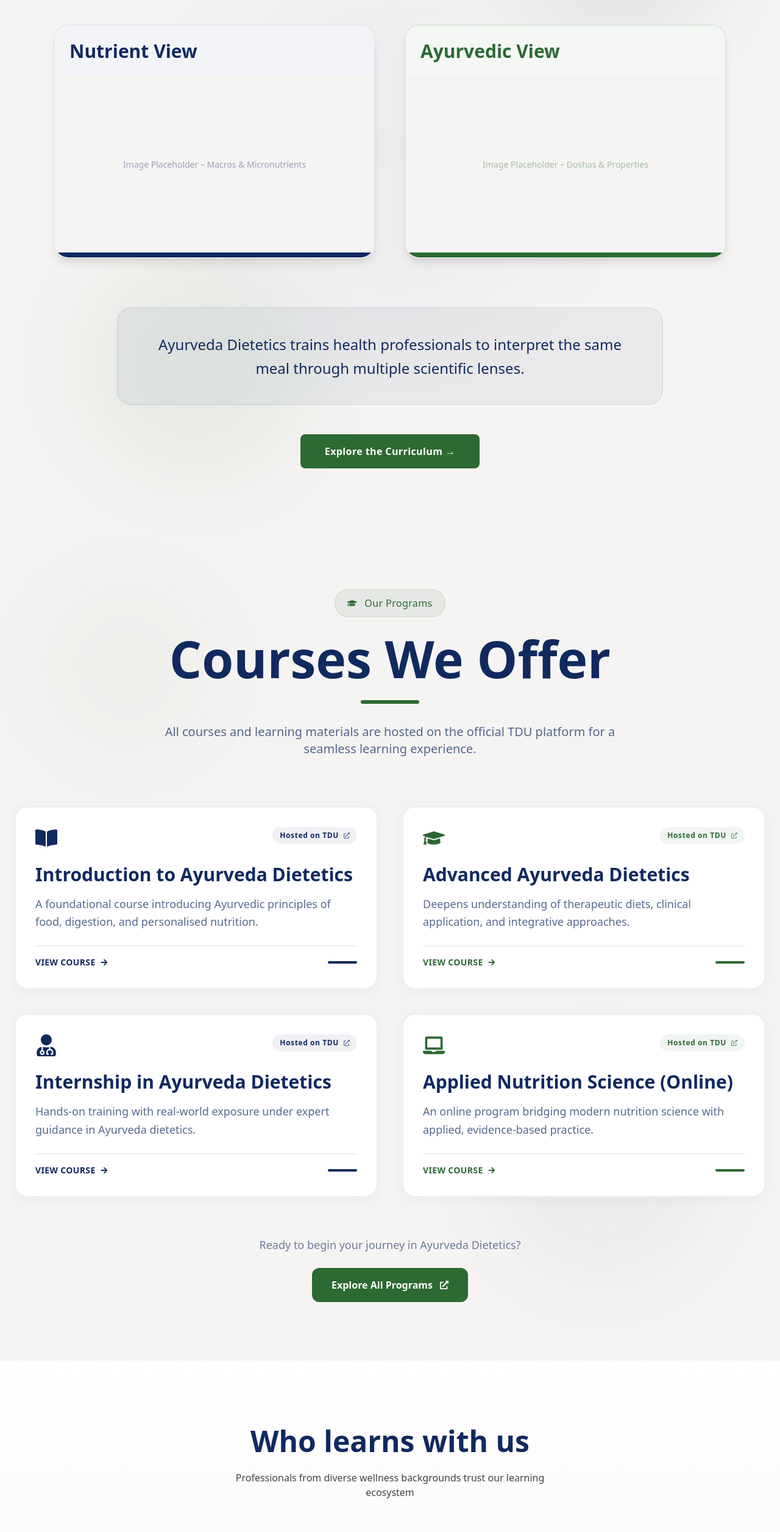
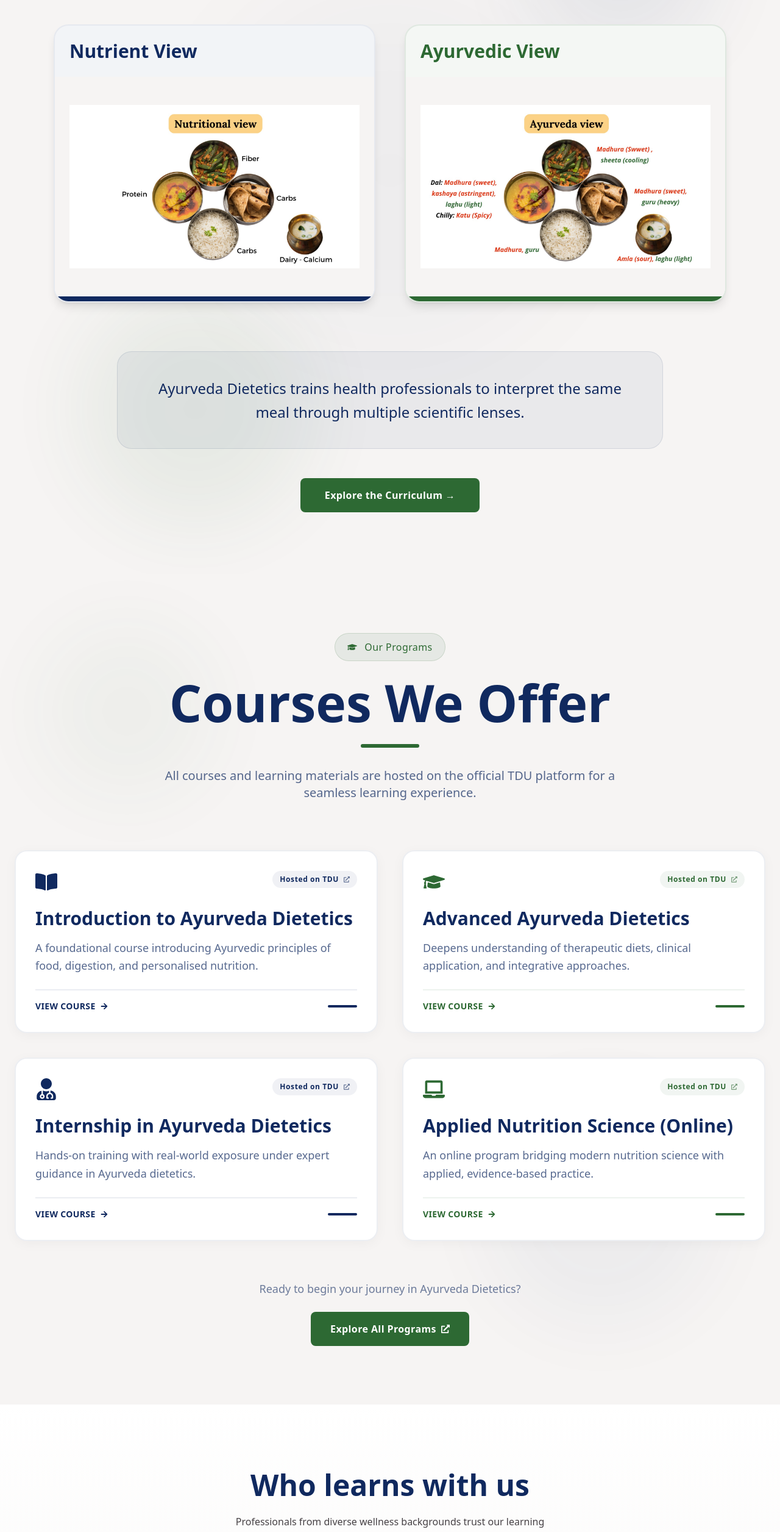
Before and after one commit to IT-Alliance-Tech/real-food, a Next.js app: page / in a window 1280 px wide. Shown: the part 2940-5452 px from the top of the page at 61% size. Built offline with nearby package versions, Linux system fonts and the light colour scheme.

Commit message:
Updated The Integrative Plate images and corrected buttons

```diff
--- a/src/components/homePage/coursesSection.js
+++ b/src/components/homePage/coursesSection.js
@@ -223,14 +223,26 @@ export default function CoursesSection() {
             href="https://www.tdu.edu.in"
             target="_blank"
             rel="noopener noreferrer"
-            className="inline-flex items-center gap-3 px-8 py-4 rounded-xl font-semibold text-white transition-all duration-300 hover:shadow-xl hover:scale-105"
-            style={{
-              backgroundColor: "#2D6933",
-            }}
+            className="group relative inline-flex items-center gap-2 px-8 py-4 text-base font-semibold tracking-wide text-white transition-all duration-300 hover:shadow-xl rounded-lg overflow-hidden"
+            style={{ backgroundColor: "#2D6933" }}
           >
-            Explore All Programs
-            <FaExternalLinkAlt className="text-sm" />
+            <span className="relative z-10">
+              Explore All Programs
+            </span>
+
+            {/* optional icon */}
+            <FaExternalLinkAlt className="relative z-10 text-sm" />
+
+            {/* hover shine */}
+            <div
+              className="absolute inset-0 opacity-0 group-hover:opacity-100 transition-opacity duration-300"
+              style={{
+                backgroundImage:
+                  "linear-gradient(90deg, rgba(255,255,255,0) 0%, rgba(255,255,255,0.15) 50%, rgba(255,255,255,0) 100%)",
+              }}
+            />
           </a>
+
         </div>
 
       </div>
--- a/src/components/homePage/faqSection.js
+++ b/src/components/homePage/faqSection.js
@@ -139,10 +139,23 @@ export default function FAQSection() {
                         href="https://www.tdu.edu.in/education-programs#learnforlife"
                         target="_blank"
                         rel="noopener noreferrer"
-                        className="inline-flex items-center gap-3 px-10 py-5 rounded-full bg-[#2D6933] text-white font-semibold text-lg hover:scale-105 transition-transform shadow-xl"
+                        className="group relative inline-block px-8 py-4 text-base font-semibold tracking-wide text-white transition-all duration-300 hover:shadow-xl rounded-lg overflow-hidden"
+                        style={{ backgroundColor: "#2D6933" }}
                     >
-                        Explore All Courses →
+                        <span className="relative z-10">
+                            Explore All Courses →
+                        </span>
+
+                        {/* Hover shine */}
+                        <div
+                            className="absolute inset-0 opacity-0 group-hover:opacity-100 transition-opacity duration-300"
+                            style={{
+                                backgroundImage:
+                                    "linear-gradient(90deg, rgba(255,255,255,0) 0%, rgba(255,255,255,0.1) 50%, rgba(255,255,255,0) 100%)",
+                            }}
+                        />
                     </a>
+
                 </div>
             </div>
 
--- a/src/components/homePage/integrativePlateSection.js
+++ b/src/components/homePage/integrativePlateSection.js
@@ -1,6 +1,11 @@
 "use client";
 
 import { useEffect, useRef, useState } from "react";
+import Image from "next/image";
+
+/* -------------------- IMAGE IMPORTS -------------------- */
+import nutrientPlate from "../../../public/nutritionalview.png";
+import ayurvedicPlate from "../../../public/ayurvedicview.png";
 
 export default function IntegrativePlateSection() {
   const sectionRef = useRef(null);
@@ -70,10 +75,7 @@ export default function IntegrativePlateSection() {
 
         {/* Accent line */}
         <div className="hero-reveal delay-1 flex justify-center mb-8">
-          <div
-            className="h-1.5 w-24 rounded-full"
-            style={{ backgroundColor: "#10295F" }}
-          />
+          <div className="h-1.5 w-24 rounded-full" style={{ backgroundColor: "#10295F" }} />
         </div>
 
         {/* Subheading */}
@@ -100,24 +102,21 @@ export default function IntegrativePlateSection() {
                 className="p-6"
                 style={{ backgroundColor: "rgba(16, 41, 95, 0.05)" }}
               >
-                <h3
-                  className="text-2xl md:text-3xl font-bold"
-                  style={{ color: "#10295F" }}
-                >
+                <h3 className="text-2xl md:text-3xl font-bold" style={{ color: "#10295F" }}>
                   Nutrient View
                 </h3>
               </div>
 
-              <div
-                className="relative h-72 flex items-center justify-center"
-                style={{ backgroundColor: "#F6F4F3" }}
-              >
-                <span
-                  className="text-sm font-medium"
-                  style={{ color: "rgba(16, 41, 95, 0.4)" }}
-                >
-                  Image Placeholder – Macros & Micronutrients
-                </span>
+              {/* Image */}
+              <div className="relative h-80 md:h-90 bg-[#F6F4F3]">
+
+                <Image
+                  src={nutrientPlate}
+                  alt="Nutrient View Plate"
+                  fill
+                  className="object-contain p-6"
+                  priority
+                />
               </div>
 
               <div className="h-2 w-full transition-all duration-500 group-hover:h-3" style={{ backgroundColor: "#10295F" }} />
@@ -137,24 +136,19 @@ export default function IntegrativePlateSection() {
                 className="p-6"
                 style={{ backgroundColor: "rgba(45, 105, 51, 0.05)" }}
               >
-                <h3
-                  className="text-2xl md:text-3xl font-bold"
-                  style={{ color: "#2D6933" }}
-                >
+                <h3 className="text-2xl md:text-3xl font-bold" style={{ color: "#2D6933" }}>
                   Ayurvedic View
                 </h3>
               </div>
 
-              <div
-                className="relative h-72 flex items-center justify-center"
-                style={{ backgroundColor: "#F6F4F3" }}
-              >
-                <span
-                  className="text-sm font-medium"
-                  style={{ color: "rgba(45, 105, 51, 0.4)" }}
-                >
-                  Image Placeholder – Doshas & Properties
-                </span>
+              {/* Image */}
+              <div className="relative h-80 md:h-90 bg-[#F6F4F3]">
+                <Image
+                  src={ayurvedicPlate}
+                  alt="Ayurvedic View Plate"
+                  fill
+                  className="object-contain p-6"
+                />
               </div>
 
               <div className="h-2 w-full transition-all duration-500 group-hover:h-3" style={{ backgroundColor: "#2D6933" }} />
@@ -172,10 +166,7 @@ export default function IntegrativePlateSection() {
               border: "1px solid rgba(16, 41, 95, 0.1)"
             }}
           >
-            <p
-              className="text-xl md:text-2xl leading-relaxed font-medium"
-              style={{ color: "#10295F" }}
-            >
+            <p className="text-xl md:text-2xl leading-relaxed font-medium" style={{ color: "#10295F" }}>
               Ayurveda Dietetics trains health professionals to interpret the same
               meal through multiple scientific lenses.
             </p>
@@ -191,29 +182,17 @@ export default function IntegrativePlateSection() {
             className="group relative inline-block px-10 py-4 text-base font-semibold tracking-wide text-white transition-all duration-300 hover:shadow-xl rounded-lg overflow-hidden"
             style={{ backgroundColor: "#2D6933" }}
           >
-            <span className="relative z-10">
-              Explore the Curriculum →
-            </span>
+            Explore the Curriculum →
           </a>
         </div>
 
       </div>
 
+      {/* Animations */}
       <style>{`
-        .hero-reveal {
-          opacity: 0;
-          animation: fadeUp 1.1s cubic-bezier(0.22,1,0.36,1) forwards;
-        }
-        .hero-reveal-left {
-          opacity: 0;
-          animation: slideLeft 1.2s cubic-bezier(0.22,1,0.36,1) forwards;
-          animation-delay: 0.3s;
-        }
-        .hero-reveal-right {
-          opacity: 0;
-          animation: slideRight 1.2s cubic-bezier(0.22,1,0.36,1) forwards;
-          animation-delay: 0.5s;
-        }
+        .hero-reveal { opacity: 0; animation: fadeUp 1.1s cubic-bezier(0.22,1,0.36,1) forwards; }
+        .hero-reveal-left { opacity: 0; animation: slideLeft 1.2s cubic-bezier(0.22,1,0.36,1) forwards; animation-delay: 0.3s; }
+        .hero-reveal-right { opacity: 0; animation: slideRight 1.2s cubic-bezier(0.22,1,0.36,1) forwards; animation-delay: 0.5s; }
         .delay-1 { animation-delay: 0.2s; }
         .delay-2 { animation-delay: 0.7s; }
         .delay-3 { animation-delay: 0.9s; }
--- a/src/components/homePage/whoLearnsWithUsSection.js
+++ b/src/components/homePage/whoLearnsWithUsSection.js
@@ -19,7 +19,7 @@ export default function WhoLearnsWithUsSection() {
     const MAX_DIETITIANS = 60;
     const MAX_THERAPISTS = 40;
 
-    /* ---------- Extra Smooth Scroll-based Counter ---------- */
+    /* ---------- Smooth Scroll-based Counter ---------- */
     useEffect(() => {
         const handleScroll = () => {
             if (!sectionRef.current) return;
@@ -27,9 +27,7 @@ export default function WhoLearnsWithUsSection() {
             const rect = sectionRef.current.getBoundingClientRect();
             const windowHeight = window.innerHeight;
 
-            const visible =
-                1 - Math.min(Math.max(rect.top / windowHeight, 0), 1);
-
+            const visible = 1 - Math.min(Math.max(rect.top / windowHeight, 0), 1);
             const progress = Math.min(Math.max(visible, 0), 1);
 
             const targetCount = Math.floor(progress * MAX_COUNT);
@@ -202,15 +200,27 @@ export default function WhoLearnsWithUsSection() {
                             onChange={(e) => setReview(e.target.value)}
                             placeholder="Share your learning experience…"
                             rows={4}
-                            className="w-full p-4 rounded-xl border mb-5 resize-none focus:outline-none text-[#181117]"
+                            className="w-full p-4 rounded-xl border mb-6 resize-none focus:outline-none text-[#181117]"
                             style={{ borderColor: "#2D6933" }}
                         />
 
+                        {/* HERO-STYLE SUBMIT BUTTON */}
                         <button
-                            className="w-full py-3 rounded-xl font-semibold text-white transition-all hover:scale-[1.02]"
+                            className="group relative w-full inline-flex justify-center px-8 py-4 text-sm font-semibold tracking-wide text-white transition-all duration-300 hover:shadow-xl rounded-lg overflow-hidden"
                             style={{ backgroundColor: "#2D6933" }}
                         >
-                            Submit Review
+                            <span className="relative z-10">
+                                Submit Review
+                            </span>
+
+                            {/* Hover shine */}
+                            <div
+                                className="absolute inset-0 opacity-0 group-hover:opacity-100 transition-opacity duration-300"
+                                style={{
+                                    backgroundImage:
+                                        "linear-gradient(90deg, rgba(255,255,255,0) 0%, rgba(255,255,255,0.15) 50%, rgba(255,255,255,0) 100%)",
+                                }}
+                            />
                         </button>
                     </div>
 
```
Also changed, not shown: src/components/homePage/contactConnectSection.js (+30 -7 lines), public/ayurvedicview.png (added), public/nutritionalview.png (added).
